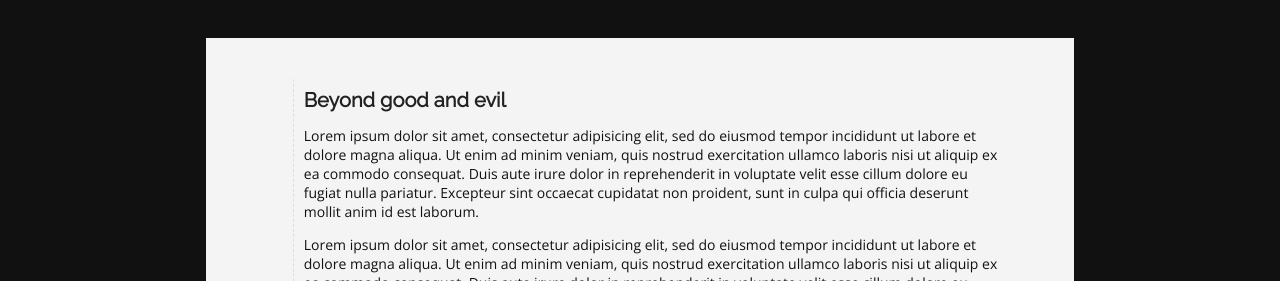
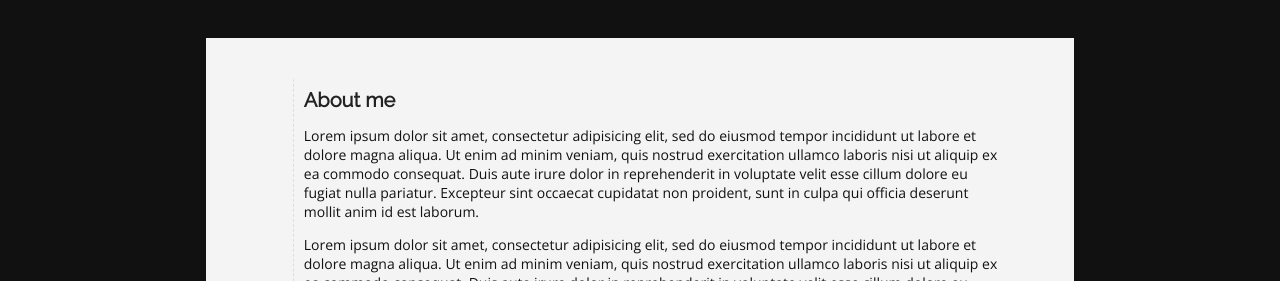
Before and after one commit to BJJohnston/Jwilks, a Jekyll site: the page built from _posts/2015-12-14-post1.md, in a window 1280 px wide. Shown: the part 191-472 px from the top of the page. Built offline with Jekyll 4.4.1, drawn with Linux system fonts in a browser that asks for light colours; some web fonts are replaced; comment, search, counter and statistics services are not loaded.

Commit message:
Updated '_posts/2015-12-14-post1.md' via CloudCannon

```diff
--- a/_posts/2015-12-14-post1.md
+++ b/_posts/2015-12-14-post1.md
@@ -1,9 +1,8 @@
 ---
 layout: blog
-title: Beyond good and evil
+title: About me
 category: blog
-tags: [human]
-summary: Humans and rag dolls.
+summary: About me.
 image: /images/blog/post1.jpg
 ---
 
```
